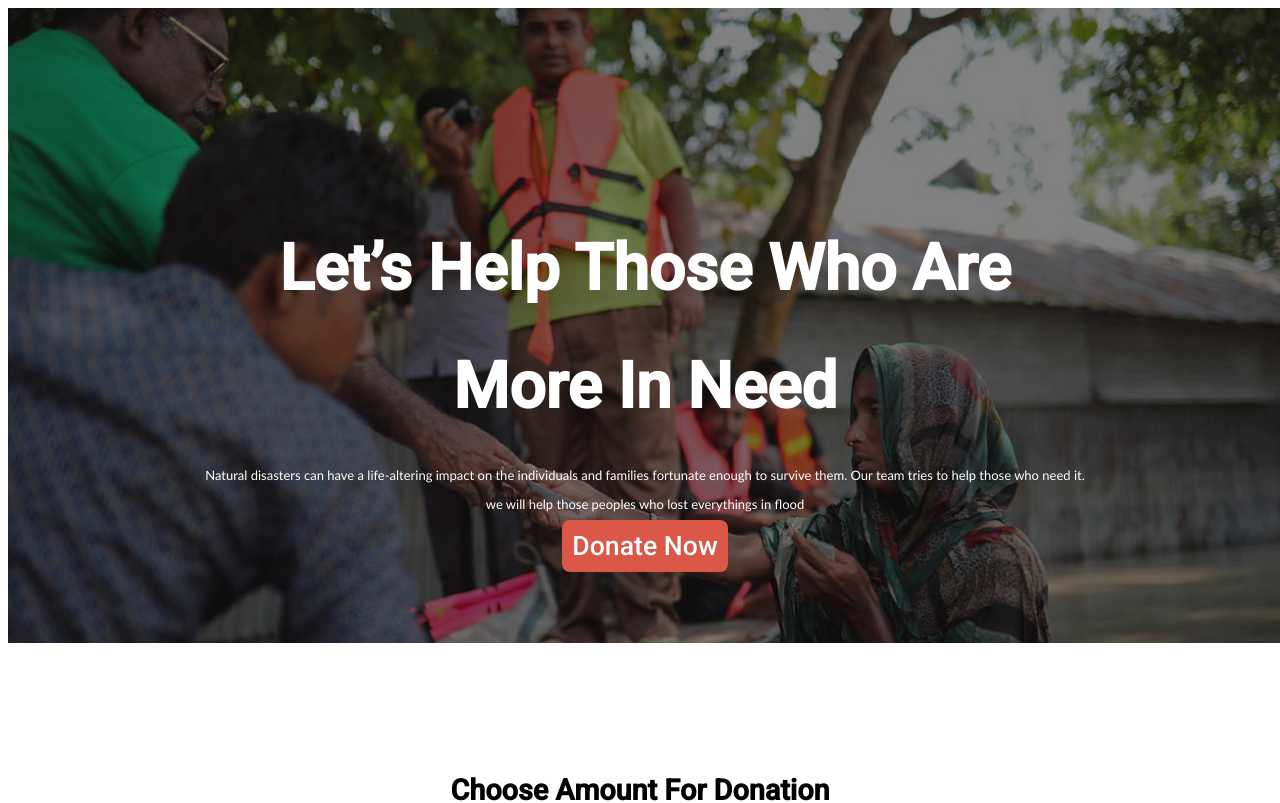
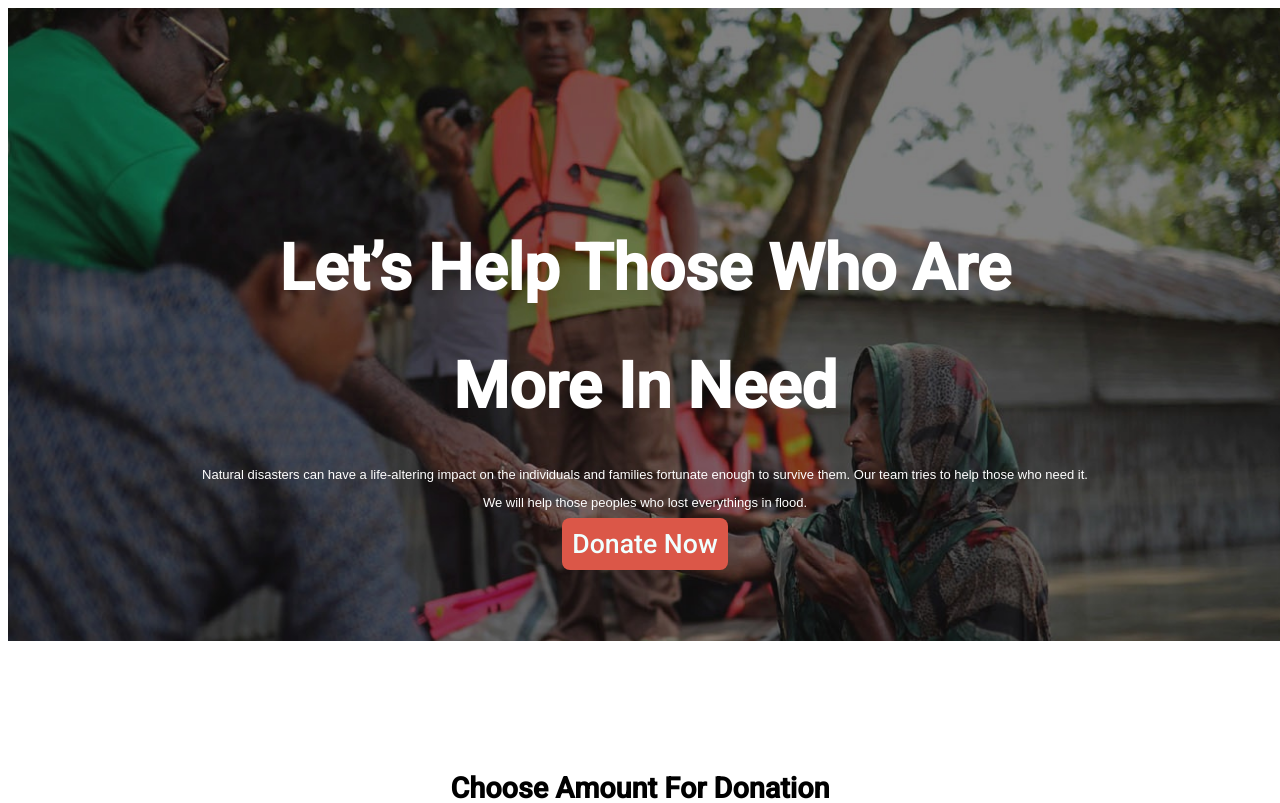
Before and after one commit to abrarasif11/Assignment-1, a plain HTML site: page index.html in a window 1280 px wide. Shown: the top 803 px of the page. Drawn offline with Linux system fonts and the light colour scheme.

Commit message:
almostdone

```diff
--- a/index.html
+++ b/index.html
@@ -15,8 +15,8 @@
     <div class="banner">
      <h1>Let’s Help Those Who Are</h1>
         <h1>More In Need</h1>
-        <p id="font">Natural disasters can have a life-altering impact on the individuals and families fortunate enough to survive them. Our team tries to help those who need it.</p>
-        <p id="font">we will help those peoples who lost everythings in flood</p>
+        <p id="font9">Natural disasters can have a life-altering impact on the individuals and families fortunate enough to survive them. Our team tries to help those who need it.</p>
+        <p id="font9">We will help those peoples who lost everythings in flood.</p>
             <a target="_blank" id="button" href="https://assunnahfoundation.org/">Donate Now</a>
     </div>
     <section class="box1">
--- a/style.css
+++ b/style.css
@@ -218,3 +218,8 @@ footer{
     font-size: small;
     font-family: 'Gill Sans', 'Gill Sans MT', Calibri, 'Trebuchet MS', sans-serif;
 }
+#font9{
+    font-family: Arial, Helvetica, sans-serif;
+    color: white;
+    font-size: small;
+}
```
